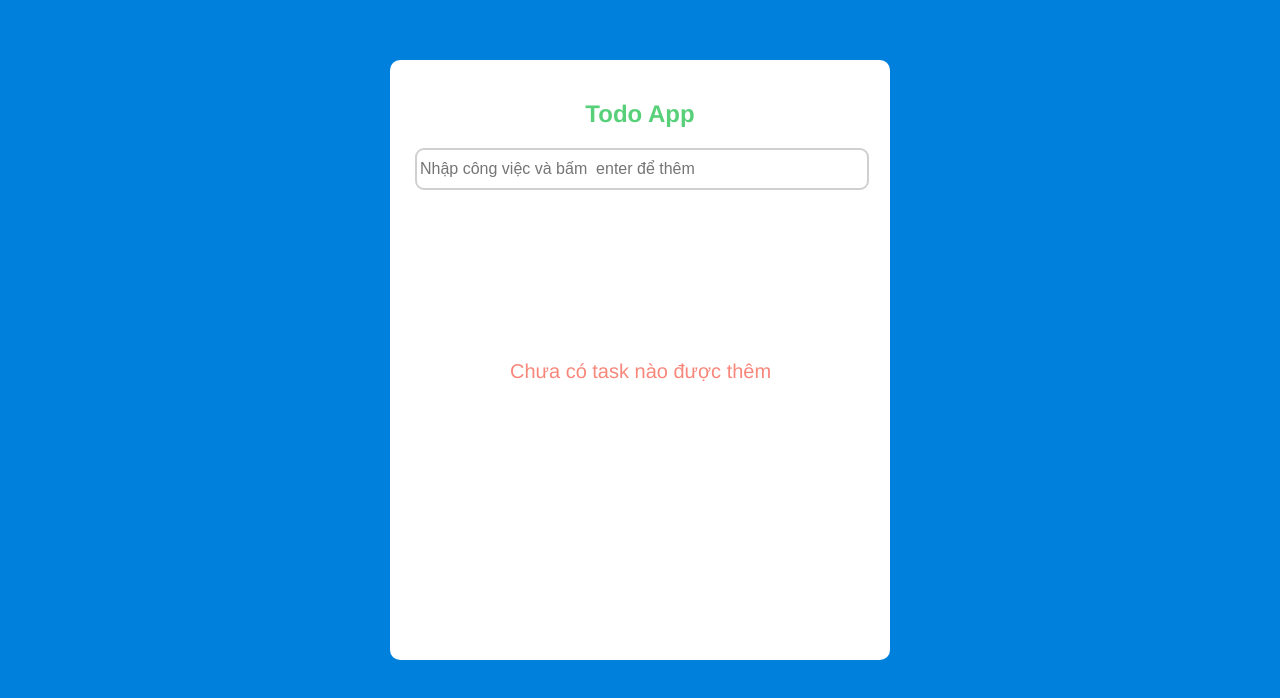
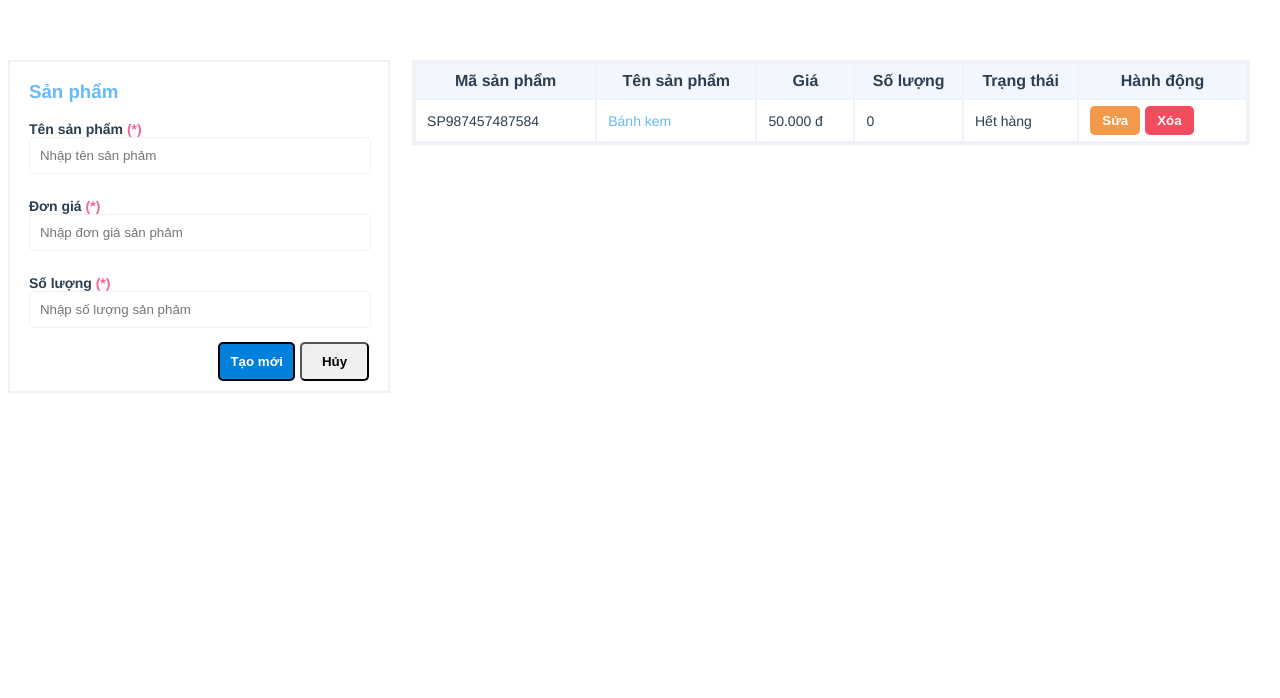
Before and after one commit to phongnguyen2593/VueJS.Homework, a Vue app: page / in a window 1280 px wide. Shown: the top 698 px of the page. Built offline with nearby package versions, Linux system fonts and the light colour scheme.

Commit message:
Add homework Unit 03 - Exercise 2

```diff
--- a/src/App.vue
+++ b/src/App.vue
@@ -5,29 +5,37 @@
     <!-- End Homework Unit 2 -->
 
     <!-- Start Homework Unit 3 -->
-    <Todo />
+    <!-- <Todo /> -->
+    <Exercise />
     <!-- End Homework Unit 3 -->
+
   </div>
 </template>
 
 <script>
 // import HomeworkUnit02 from './components/Homework/Unit02.vue'
-import Todo from './components/Homework/Unit03/Exercise01/Todo.vue'
+
+// import Todo from './components/Homework/Unit03/Exercise01/Todo.vue'
+import Exercise from './components/Homework/Unit03/Exercise02/Exercise.vue'
 
 export default {
   name: 'App',
   components: {
     // HomeworkUnit02
-    Todo,
+
+    // Unit 3
+    // Todo,
+    Exercise
+
   }
 }
 </script>
 
 <style lang="scss">
 
-body {
+// body {
   /* CSS Unit 3 Exercise 1 */
-  background-color: #0080DD;
+  // background-color: #0080DD;
 
   #app {
     font-family: Avenir, Helvetica, Arial, sans-serif;
@@ -38,5 +46,5 @@ body {
     margin-top: 60px;
 
   }
-}
+// }
 </style>
--- /dev/null
+++ b/src/components/Homework/Unit03/Exercise02/Exercise.vue
@@ -0,0 +1,52 @@
+<template>
+    <div class="container">
+        <div class="leftWarp">
+            <ProductForm @data="handleData" />
+        </div>
+        <div class="rightWarp">
+            <ProductList :data="data" />
+        </div>
+    </div>
+</template>
+
+<script>
+import ProductForm from "./ProductForm.vue";
+import ProductList from "./ProductList.vue";
+export default {
+    name: "Exercise",
+    components: {
+        ProductForm,
+        ProductList
+    },
+
+    data () {
+        return {
+            data: [],
+        }
+    },
+
+    methods: {
+        handleData: function (data) {
+            this.data = data;
+            console.log(this.data);
+        }
+    }
+}
+</script>
+
+<style lang="scss" scoped>
+    .container {
+        width: 100%;
+        display: flex;
+
+        .leftWarp {
+            width: 30%;
+            border: 2px solid #EFF2F6;
+            margin: 0;
+        }
+
+        .rightWarp {
+            width: 70%;
+        }
+    }
+</style>
--- /dev/null
+++ b/src/components/Homework/Unit03/Exercise02/ProductForm.vue
@@ -0,0 +1,182 @@
+<template>
+    <div class="productForm">
+        <h3>Sản phẩm</h3>
+        <p>Tên sản phẩm <span>(*)</span></p>
+        <input type="text"
+            placeholder="Nhập tên sản phảm"
+            v-model="productName"
+            @input="changeProductName"
+        >
+        <div class="error">
+            <p class="textError" v-show="nameError">Tên sản phẩm không được để trống</p>
+        </div>
+        <p>Đơn giá <span>(*)</span></p>
+        <input type="text"
+            placeholder="Nhập đơn giá sản phảm"
+            v-model="productPrice"
+            @input="changeProductPrice"
+        >
+        <div class="error">
+            <p class="textError" v-show="priceError">Giá sản phẩm không được để trống</p>
+        </div>
+        <p>Số lượng <span>(*)</span></p>
+        <input type="text"
+            placeholder="Nhập số lượng sản phảm"
+            v-model="productQty"
+            @input="changeProductQty"
+        >
+        <div class="error">
+            <p class="textError" v-show="qtyError">Số lượng sản phẩm không được để trống</p>
+        </div>
+        <div class="btn">
+            <button class="btnCreate" @click="submit">Tạo mới</button>
+            <button class="btnCancel" @click="cancel">Hủy</button>
+        </div>
+    </div>
+</template>
+
+<script>
+export default {
+    name: "ProductForm",
+
+    data () {
+        return {
+            productName: '',
+            productPrice: '',
+            productQty: '',
+            nameError: '',
+            priceError: '',
+            qtyError: '',
+            products: [],
+        }
+    },
+
+    methods: {
+        submit: function () {
+            if(!this.productName.length > 0) {
+                this.nameError = true;
+            }
+            if(!this.productPrice.length > 0) {
+                this.priceError = true;
+            }
+            if(!this.productQty.length > 0) {
+                this.qtyError = true;
+            }
+
+            if(this.productName.length > 0 && this.productPrice.length > 0 && this.productQty.length > 0) {
+                if(this.productQty > 0){
+                    let product = {
+                        id: 'SP' + Math.floor(100000 + Math.random() * 900000),
+                        name: this.productName,
+                        price: this.productPrice,
+                        qty: this.productQty,
+                        status: true
+                    }
+                    this.products.push(product);
+
+                }else {
+                    let product = {
+                        id: 'SP' + Math.floor(100000 + Math.random() * 900000),
+                        name: this.productName,
+                        price: this.productPrice,
+                        qty: this.productQty,
+                        status: false,
+
+                    }
+                    this.products.push(product);
+                }
+
+                console.log(this.products);
+                this.productName  = '';
+                this.productPrice = '';
+                this.productQty   = '';
+                this.$emit('data', this.products);
+            }
+        },
+
+        cancel: function () {
+            this.productName  = '';
+            this.productPrice = '';
+            this.productQty   = '';
+        },
+
+        changeProductName: function () {
+            return this.nameError = false;
+        },
+
+        changeProductPrice: function () {
+            return this.priceError = false;
+        },
+
+        changeProductQty: function () {
+            return this.qtyError = false;
+        }
+    },
+}
+</script>
+
+<style lang="scss" scoped>
+    .productForm {
+        width: 90%;
+        margin: 10px auto;
+        h3 {
+            color: #67BBF6;
+            text-align: left;
+        }
+        p {
+            text-align: left;
+            font-size: 14px;
+            font-weight: bold;
+            margin-bottom: 0px;
+            margin-top: 10px;
+
+            span {
+                color: #F66296;
+            }
+        }
+
+        input {
+            width: 100%;
+            padding: 10px 0;
+            border: 1px solid #EFF2F6;
+            border-radius: 5px;
+            text-indent: 10px;
+
+        }
+        .error {
+            width: 100%;
+            height: 14px;
+
+            p {
+                width: 100%;
+                text-align: left;
+                font-size: 12px;
+                color: #dc3545;
+                margin: 0;
+                font-weight: normal;
+            }
+        }
+
+        .btn {
+            text-align: right;
+            .btnCreate {
+                background-color: #0080DD;
+                color: #fff;
+                font-weight: bold;
+                padding: 10px;
+                border-radius: 5px;
+                border: 2px solid #000;
+                outline: none;
+                cursor: pointer;
+                margin-right: 5px;
+            }
+            .btnCancel {
+                font-weight: bold;
+                padding: 10px 20px;
+                border-radius: 5px;
+                outline: none;
+                cursor: pointer;
+            }
+        }
+    }
+</style>
--- /dev/null
+++ b/src/components/Homework/Unit03/Exercise02/ProductList.vue
@@ -0,0 +1,126 @@
+<template>
+    <div class="productList">
+        <table>
+            <thead>
+                <tr>
+                    <th>Mã sản phẩm</th>
+                    <th>Tên sản phẩm</th>
+                    <th>Giá</th>
+                    <th>Số lượng</th>
+                    <th>Trạng thái</th>
+                    <th>Hành động</th>
+                </tr>
+            </thead>
+            <tbody>
+                <tr v-for="(product, index) in data" :key="index">
+                    <td>{{ product.id }}</td>
+                    <td class="productName">{{ product.name }}</td>
+                    <td>{{ formatMoney(product.price) }} đ</td>
+                    <td>{{ product.qty }}</td>
+                    <td v-if="product.status" class="notEmpty">Còn hàng</td>
+                    <td v-else class="isEmpty">Hết hàng</td>
+                    <td>
+                        <button class="btnEdit">Sửa</button>
+                        <button class="btnDelete" @click="deleteProduct">Xóa</button>
+                    </td>
+                </tr>
+                <tr>
+                    <td>SP987457487584</td>
+                    <td class="productName">Bánh kem</td>
+                    <td>50.000 đ</td>
+                    <td>0</td>
+                    <td>Hết hàng</td>
+                    <td>
+                        <button class="btnEdit">Sửa</button>
+                        <button class="btnDelete">Xóa</button>
+                    </td>
+                </tr>
+            </tbody>
+        </table>
+    </div>
+</template>
+
+<script>
+export default {
+    name: "ProductList",
+    props: ['data'],
+    methods: {
+        formatMoney: function (money) {
+            return Intl.NumberFormat().format(money);
+        },
+
+        deleteProduct: function () {
+            console.log(this.id);
+        }
+    }
+}
+</script>
+
+<style lang="scss" scoped>
+    .productList {
+        width: 95%;
+        margin: 0 auto;
+
+        table {
+            width: 100%;
+            background-color: #EFF2F6;
+            border: 2px solid #EFF2F6;
+
+            thead {
+                background-color: #F2F6FE;
+                line-height: 200%;
+            }
+
+            tbody {
+                background-color: #ffff;
+                text-align: left;
+                text-indent: 10px;
+                line-height: 2;
+                font-size: 14px;
+
+                tr {
+
+                    .productName {
+                        color: #67BBF6;
+                    }
+
+                    .btnEdit {
+                        background-color: #F2994A;
+                        color: #ffff;
+                        font-weight: bold;
+                        border-radius: 5px;
+                        border: none;
+                        cursor: pointer;
+                        outline: none;
+                        padding: 7px 12px;
+                        margin-right: 5px;
+                        margin-top: 5px;
+                        margin-bottom: 5px;
+                    }
+
+                    .btnDelete {
+                        color: #ffff;
+                        background-color: #F54B5E;
+                        font-weight: bold;
+                        border-radius: 5px;
+                        border: none;
+                        cursor: pointer;
+                        outline: none;
+                        padding: 7px 12px;
+                        margin-bottom: 5px;
+                        margin-top: 5px;
+                    }
+
+                    .isEmpty {
+                        color: #dc3545;
+                    }
+
+                    .notEmpty {
+                        color: #2ecc71;
+                    }
+                }
+            }
+        }
+
+    }
+</style>
```
